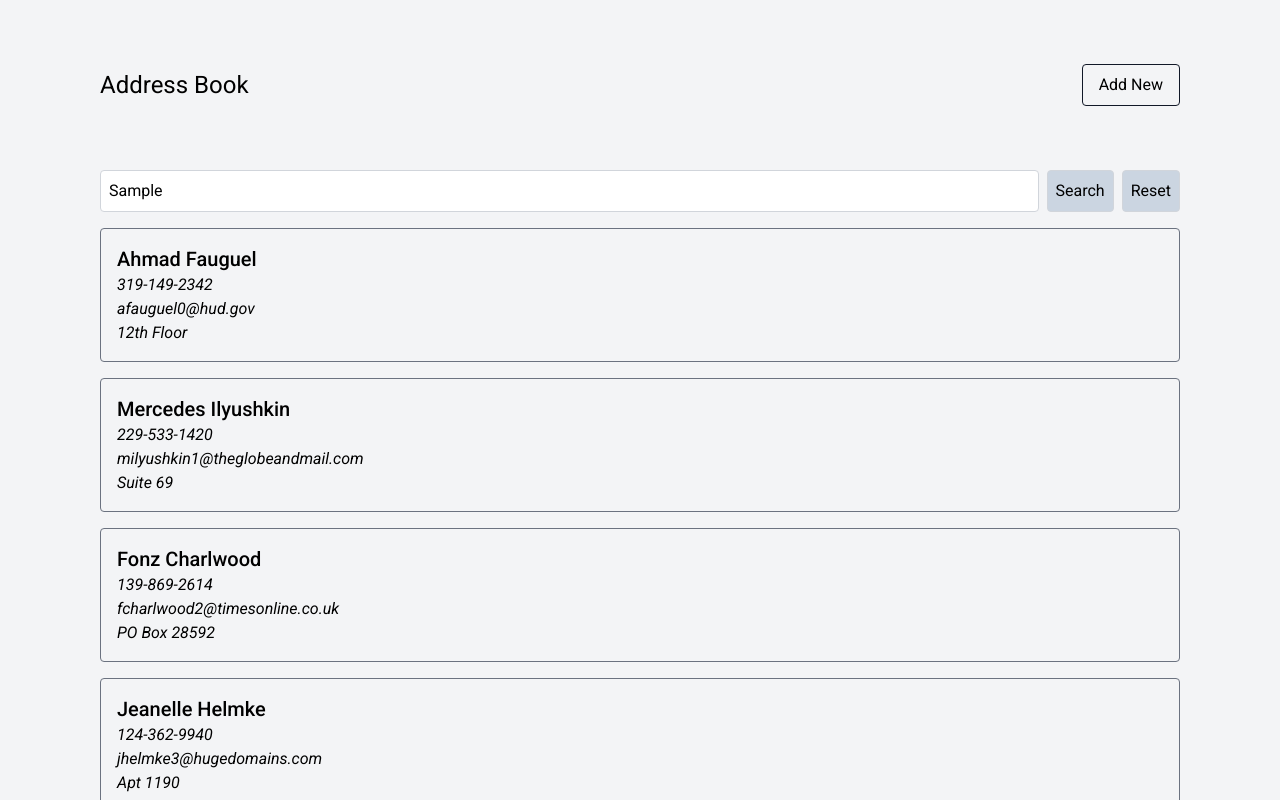
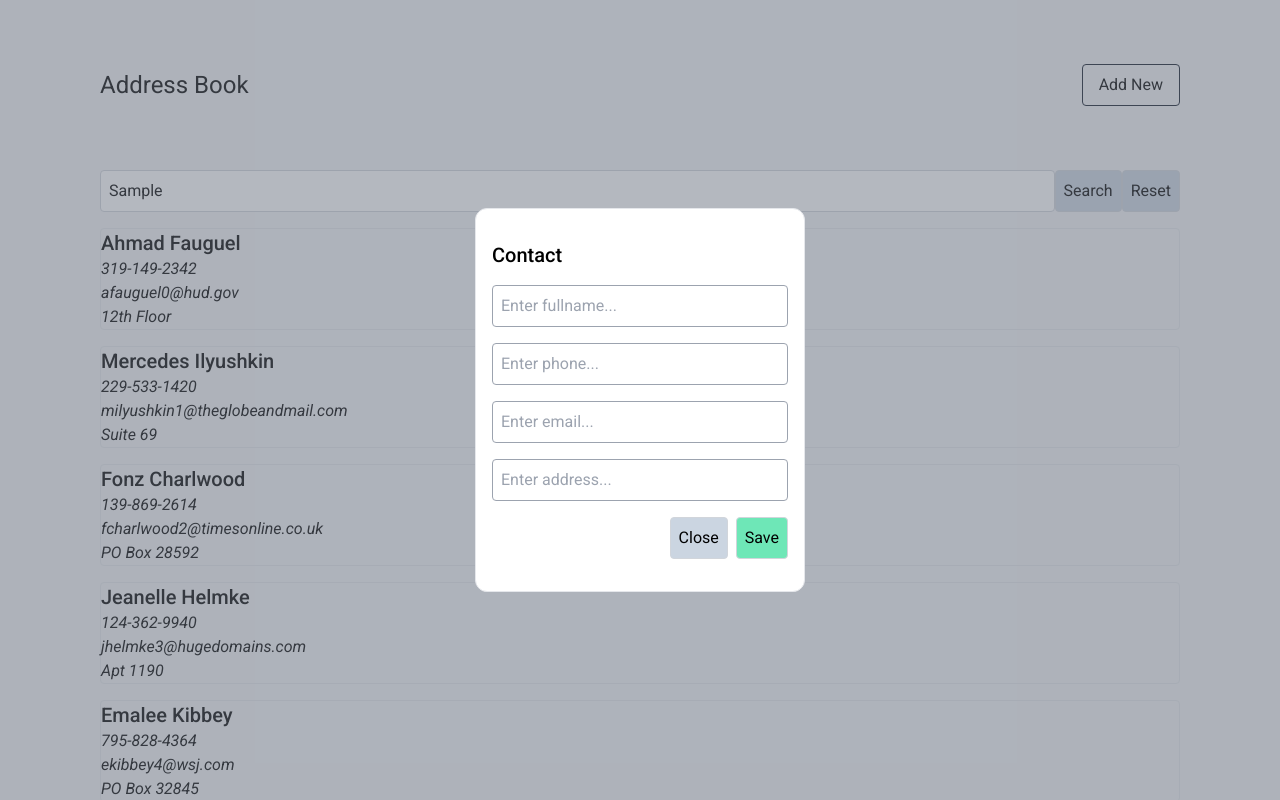
Before and after one commit to obbylee/address-book, a website built with Vite: page index.html in a window 1280 px wide. Both pictures are taken after typing "Sample" into the empty fields and a click on the button "Add New". Shown: the top 800 px of the page. Built offline with nearby package versions, Linux system fonts and the light colour scheme.

Commit message:
feat: add create address book

```diff
--- a/index.html
+++ b/index.html
@@ -12,6 +12,7 @@
         <div class="mt-16 flex justify-between items-center">
           <h1 class="text-2xl">Address Book</h1>
           <button
+            id="addContact"
             type="button"
             class="border border-gray-900 rounded py-2 px-4 hover:bg-gray-500"
           >
@@ -19,12 +20,13 @@
           </button>
         </div>
 
-        <div class="flex gap-2 mt-16">
+        <div class="max-w-full flex mt-16">
           <input
             type="text"
             placeholder="Search for address"
-            class="flex-1 border border-gray-300 p-2 rounded"
+            class="flex-1 p-2 border border-gray-300 rounded"
           />
+          <div class="flex">
             <button
               type="button"
               class="p-2 border border-gray-300 bg-slate-300 rounded"
@@ -38,21 +40,68 @@
               Reset
             </button>
           </div>
+        </div>
 
-        <div id="addresses" class="flex flex-col gap-4 mt-4">
-          <!-- <article
-            class="w-full flex flex-col border border-gray-500 rounded p-4"
-          >
-            <h1 class="font-medium text-xl">James Anderson</h1>
-            <address>
-              <p>phone: 123-123-123</p>
-              <p>email: mail@mail.com</p>
-              <p>addres: Street, Usa</p>
-            </address>
-          </article> -->
-        </div>
+        <div id="addresses" class="flex flex-col gap-4 mt-4"></div>
       </section>
     </main>
+
+    <div
+      id="modal"
+      class="fixed top-0 min-h-screen min-w-full bg-gray-500 bg-opacity-50 flex justify-center items-center hidden"
+    >
+      <div
+        class="min-w-[330px] px-4 py-8 border rounded-xl flex flex-col gap-4 bg-white"
+      >
+        <div>
+          <h1 class="text-xl font-medium">Contact</h1>
+        </div>
+        <div class="flex flex-col gap-4" id="form">
+          <input type="text" name="id" hidden />
+          <input
+            name="fullname"
+            class="border border-gray-400 rounded p-2"
+            type="text"
+            placeholder="Enter fullname..."
+          />
+          <input
+            name="phone"
+            class="border border-gray-400 rounded p-2"
+            type="text"
+            placeholder="Enter phone..."
+          />
+          <input
+            name="email"
+            class="border border-gray-400 rounded p-2"
+            type="text"
+            placeholder="Enter email..."
+          />
+          <input
+            name="address"
+            class="border border-gray-400 rounded p-2"
+            type="text"
+            placeholder="Enter address..."
+          />
+        </div>
+
+        <div class="w-full flex justify-end items-center gap-2">
+          <button
+            id="btnCloseModal"
+            type="button"
+            class="p-2 border border-gray-300 bg-slate-300 rounded"
+          >
+            Close
+          </button>
+          <button
+            id="btnSave"
+            type="button"
+            class="p-2 border border-gray-300 bg-emerald-300 rounded"
+          >
+            Save
+          </button>
+        </div>
+      </div>
+    </div>
     <script type="module" src="/main.js"></script>
   </body>
 </html>
--- a/main.js
+++ b/main.js
@@ -4,13 +4,46 @@ import dataContacts from "./data.json";
 const AddressBookService = () => {
   const collectionOfAddresses = document.querySelector("#addresses");
 
+  document.querySelector("#addContact").addEventListener("click", () => {
+    document.querySelector("#modal").classList.remove("hidden");
+  });
+
+  document.querySelector("#btnCloseModal").addEventListener("click", () => {
+    modal.classList.add("hidden");
+  });
+
+  document.querySelector("#btnSave").addEventListener("click", () => {
+    const input = document.querySelectorAll("#form input");
+
+    if (
+      !document.querySelector("input[name='fullname']").value ||
+      !document.querySelector("input[name='phone']").value ||
+      !document.querySelector("input[name='email']").value ||
+      !document.querySelector("input[name='address']").value
+    ) {
+      alert("field cannot be empty!");
+      return;
+    }
+
+    const data = {
+      id: document.querySelector("input[name='id']").value || Date.now(),
+      fullName: document.querySelector("input[name='fullname']").value,
+      phone: document.querySelector("input[name='phone']").value,
+      email: document.querySelector("input[name='email']").value,
+      address: document.querySelector("input[name='address']").value,
+    };
+
+    saveContacts(data);
+  });
+
   function resetAddressBook() {
     collectionOfAddresses.innerHTML = "";
   }
 
-  function getAddressBook() {
+  function getAddressBook(data) {
+    resetAddressBook();
     const addresses = document.getElementById("addresses");
-    dataContacts.forEach((contact) => {
+    data.forEach((contact) => {
       const article = document.createElement("article");
       article.className =
         "w-full flex flex-col border border-gray-500 rounded p-4";
@@ -36,11 +69,75 @@ const AddressBookService = () => {
     });
   }
 
+  function saveContacts(data) {
+    const currentContacts = JSON.parse(localStorage.getItem("contacts")) || [];
+
+    const contactIsExist = currentContacts.find((val) => val.id === data.id);
+
+    if (contactIsExist) {
+      alert("contact is already exist!");
+      return;
+    }
+
+    currentContacts.push(data);
+
+    localStorage.setItem("contacts", JSON.stringify(currentContacts));
+
+    getAddressBook(currentContacts);
+
+    document.querySelector("#modal").classList.add("hidden");
+  }
+
+  function editContact(data) {
+    const currentContacts = localStorage.getItem("contacts");
+
+    const contactIsExist = JSON.parse(currentContacts).find(
+      (val) => val.id === data.id
+    );
+
+    if (!contactIsExist) {
+      alert("contact is not found");
+      return;
+    }
+
+    contactIsExist = data;
+
+    localStorage.setItem("contacts", JSON.stringify(currentContacts));
+
+    return;
+  }
+
+  function deleteContact(id) {
+    const currentContacts = localStorage.getItem("contacts");
+
+    const contactIsExist = JSON.parse(currentContacts).find(
+      (val) => val.id === data.id
+    );
+
+    if (!contactIsExist) {
+      alert("contact is not found");
+      return;
+    }
+
+    const index = currentContacts.indexOf(contactIsExist);
+
+    JSON.parse(currentContacts).splice(index, 1);
+
+    localStorage.setItem("contacts", JSON.stringify(currentContacts));
+    return;
+  }
+
   return {
-    render: () => {
-      getAddressBook();
+    render: (data) => {
+      getAddressBook(data);
     },
   };
 };
 
-AddressBookService().render();
+const currentContacts = localStorage.getItem("contacts");
+
+const dataContactStorage = currentContacts
+  ? JSON.parse(currentContacts)
+  : dataContacts;
+
+AddressBookService().render(dataContactStorage);
```
Lines whose indentation alone changed are shown as unchanged.
